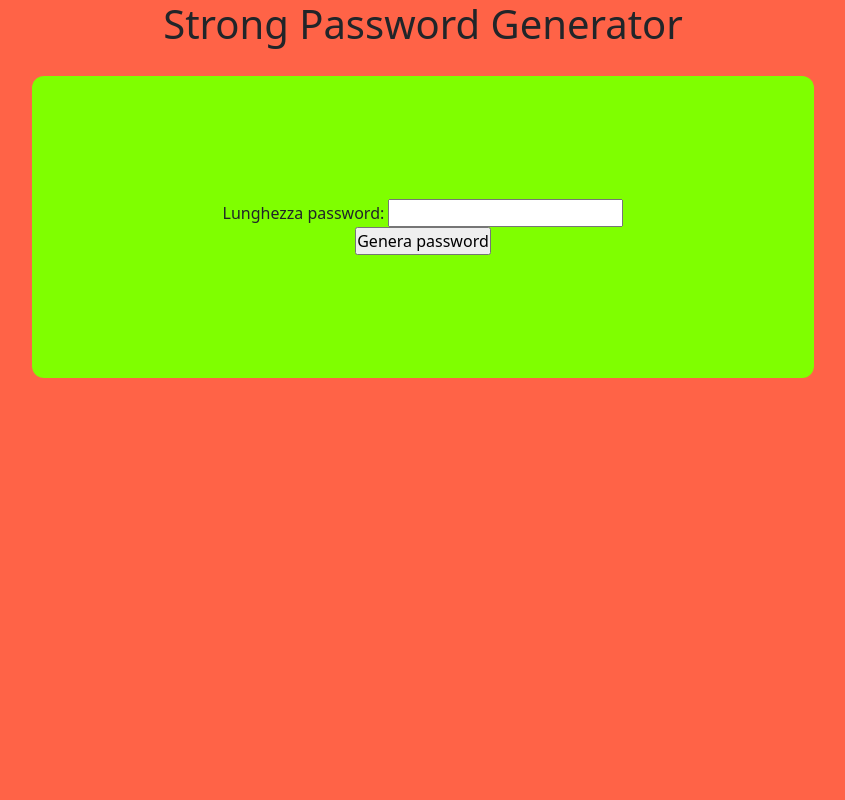
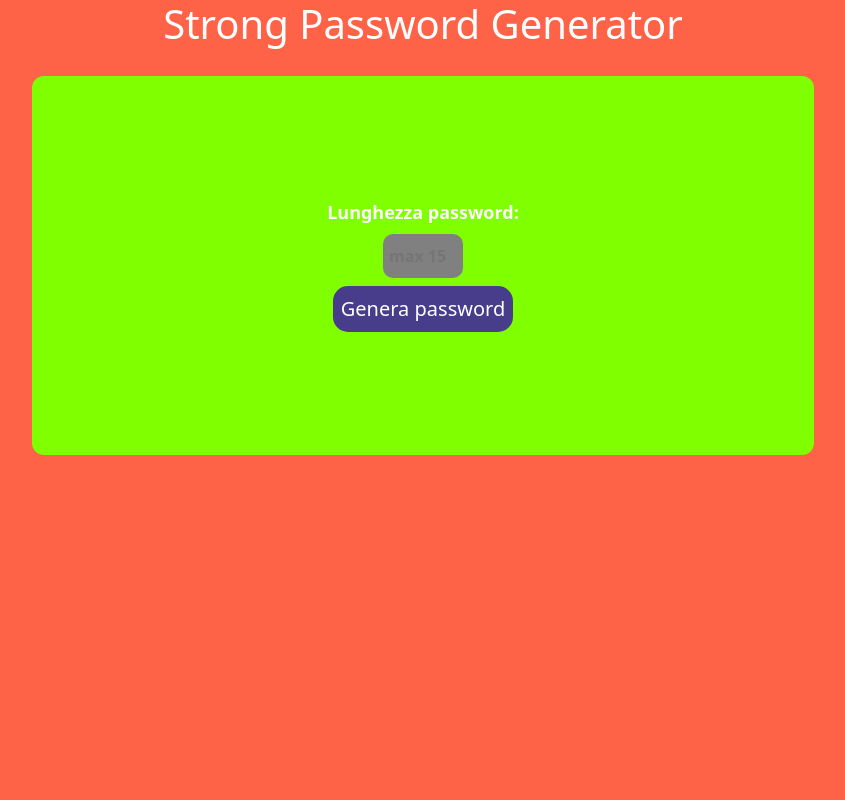
Before and after one commit to Knil88/php-strong-password-generator, a PHP site: page / in a window 1280 px wide. Shown: the whole page, without its empty margins (217-1062 px from the left). Run offline with PHP 8.4, Linux system fonts and the light colour scheme.

Commit message:
modifica css

```diff
--- a/css/style.css
+++ b/css/style.css
@@ -6,14 +6,41 @@
 }
 body{
     background-color: tomato;
-    display:flex;
-    flex-direction: column;
-    align-items: center;
-    height: 100vh;
+    color:white
+
+
 
 
 
 }
+label{
+    font-size: large;
+    font-weight: bold;
+}
+
+.number-input{
+
+    padding: 10px 0px;
+    border: none;
+    border-radius: 10px;
+    background-color: gray;
+    color: black;
+    font-weight: 900;
+    outline: none;
+    text-align: center;
+}
+.Btn{
+    background-color: darkslateblue;
+    color: white;
+    font-size: 20px;
+    border: none;
+    border-radius: 15px;
+    cursor: pointer;
+
+}
+
+
+
 .form-container{
 
         width: 70%;
@@ -24,9 +51,5 @@ body{
         border-radius: 12px;
 
 
+
 }
-.animate {  -webkit-transition: all 0.3s ease-in-out;
-    -moz-transition: all 0.3s ease-in-out;
-    -ms-transition: all 0.3s ease-in-out;
-    -o-transition: all 0.3s ease-in-out;
-    transition: all 0.3s ease-in-out; }
--- a/index.php
+++ b/index.php
@@ -24,14 +24,16 @@ session_start()
     </header>
     <div class="container border-1">
 
-        <div class="form-container animate">
+        <div class="form-container">
 
         <!-- Creiamo il form che ci permetterà di dare la lunghezza della password -->
 
-        <form method="get">
-            <label for="password_length">Lunghezza password:</label>
-            <input type="number" required ="1" name="password" id="password_length">
-            <input type="submit" value="Genera password">
+        <form method="get" >
+            <label class="d-block" for="password_length">Lunghezza password:</label>
+            <input class="my-2 number-input" type="number" placeholder=" max 15" required="1" min ="0" max="15" name="password" id="password_length" >
+           <div class="text-center">
+           <input class="p-2 Btn" type="submit" value="Genera password">
+           </div>
         </form>
         <?php
 
--- a/password.php
+++ b/password.php
@@ -15,7 +15,7 @@
 
        echo        ' <h1 class="form-container text-center animate">
 
-                    La tua Password è :'.$password.'</h1>'
+                    La tua Password è '.$password.'</h1>'
 
 
 
```
